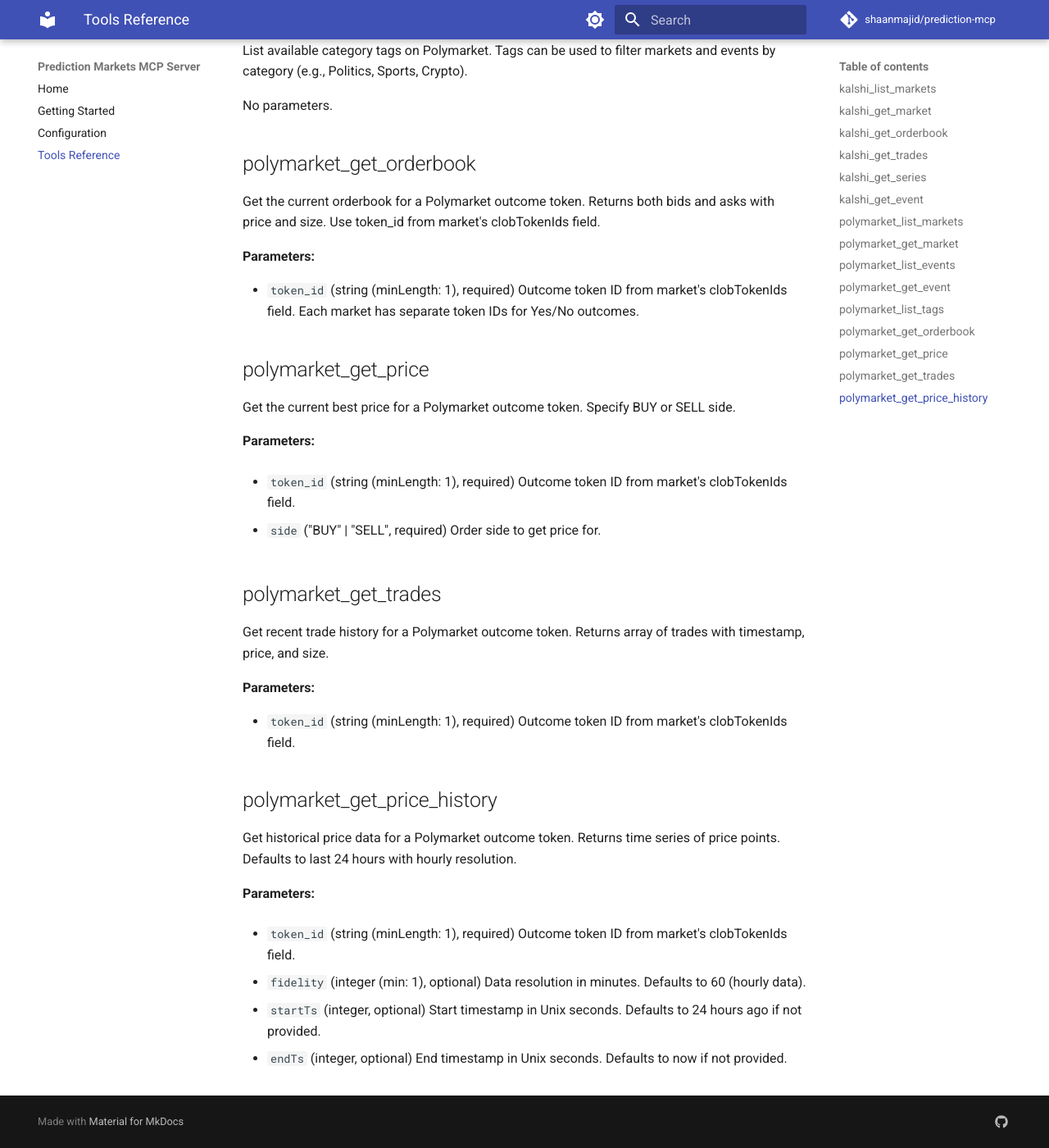
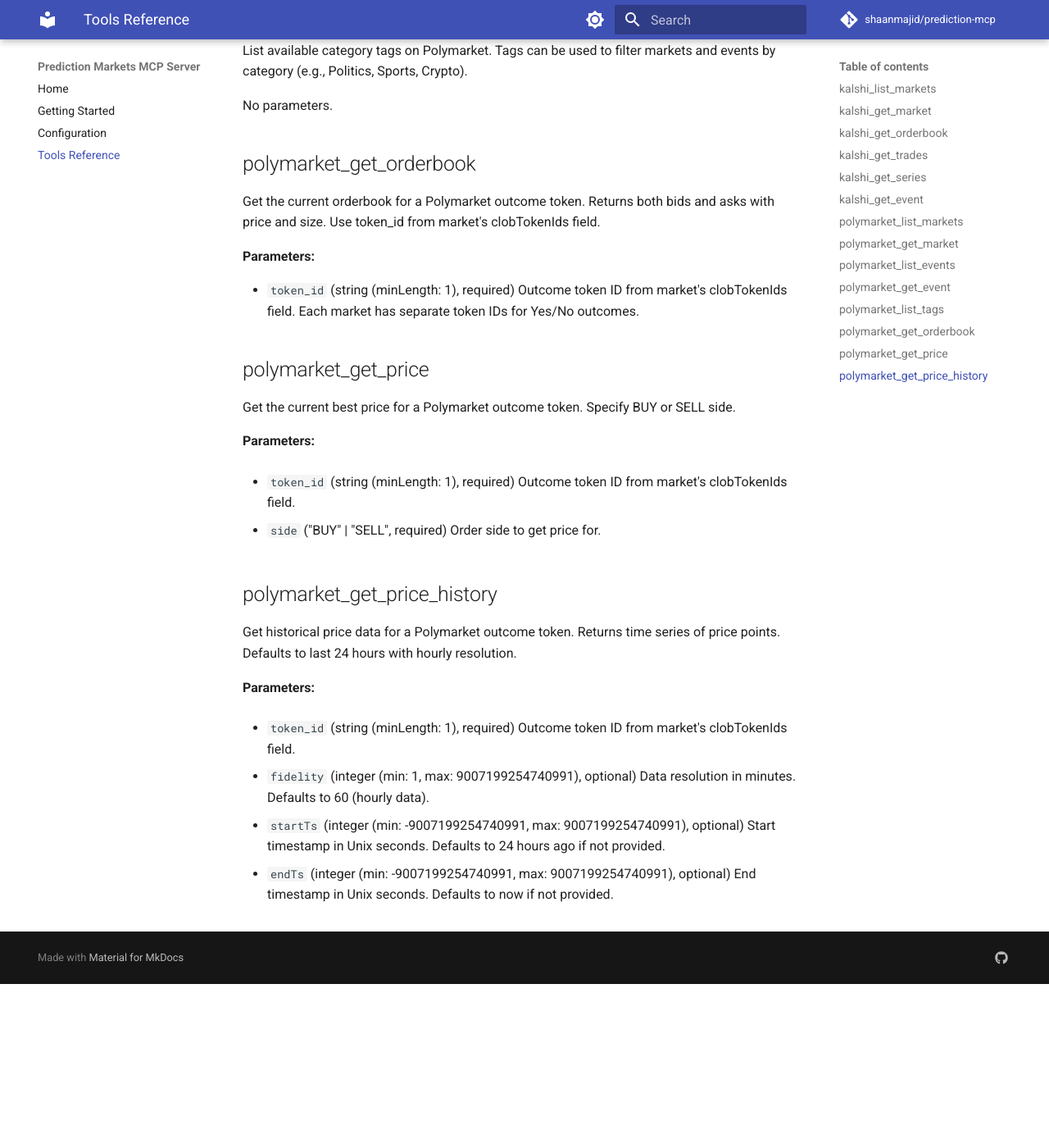
Before and after one commit to shaanmajid/prediction-mcp, an MkDocs documentation site: the page built from docs/tools/reference.md, in a window 1280 px wide and 1400 px high, scrolled down 3373 px. Shown: the whole window at 82% size. Built offline with MkDocs 1.6.1 and Material for MkDocs 9.7.7, drawn with Linux system fonts in a browser that asks for light colours; comment, search, counter and statistics services are not loaded; after the commit the page ends 4573 px from its top, so only the background shows below that; some of the changed text lies outside the part shown.

Commit message:
docs: regenerate after removing getTrades tool

```diff
--- a/docs/tools/reference.md
+++ b/docs/tools/reference.md
@@ -80,7 +80,7 @@ List available markets on Polymarket. Filter by status (open/closed) and categor
 - `limit` (integer (min: 1, max: 1000), optional)
   Maximum number of markets to return per page. Must be between 1 and 1000. Defaults to 100.
 
-- `offset` (integer (min: 0), optional)
+- `offset` (integer (min: 0, max: 9007199254740991), optional)
   Pagination offset. Use with limit for paging through results.
 
 - `tag_id` (string, optional)
@@ -107,7 +107,7 @@ List events on Polymarket. Events group related markets (e.g., '2024 Election' m
 - `limit` (integer (min: 1, max: 1000), optional)
   Maximum number of events to return per page. Must be between 1 and 1000. Defaults to 100.
 
-- `offset` (integer (min: 0), optional)
+- `offset` (integer (min: 0, max: 9007199254740991), optional)
   Pagination offset. Use with limit for paging through results.
 
 - `tag_id` (string, optional)
@@ -149,15 +149,6 @@ Get the current best price for a Polymarket outcome token. Specify BUY or SELL s
 - `side` ("BUY" | "SELL", required)
   Order side to get price for.
 
-## polymarket_get_trades
-
-Get recent trade history for a Polymarket outcome token. Returns array of trades with timestamp, price, and size.
-
-**Parameters:**
-
-- `token_id` (string (minLength: 1), required)
-  Outcome token ID from market's clobTokenIds field.
-
 ## polymarket_get_price_history
 
 Get historical price data for a Polymarket outcome token. Returns time series of price points. Defaults to last 24 hours with hourly resolution.
@@ -167,11 +158,11 @@ Get historical price data for a Polymarket outcome token. Returns time series of
 - `token_id` (string (minLength: 1), required)
   Outcome token ID from market's clobTokenIds field.
 
-- `fidelity` (integer (min: 1), optional)
+- `fidelity` (integer (min: 1, max: 9007199254740991), optional)
   Data resolution in minutes. Defaults to 60 (hourly data).
 
-- `startTs` (integer, optional)
+- `startTs` (integer (min: -9007199254740991, max: 9007199254740991), optional)
   Start timestamp in Unix seconds. Defaults to 24 hours ago if not provided.
 
-- `endTs` (integer, optional)
+- `endTs` (integer (min: -9007199254740991, max: 9007199254740991), optional)
   End timestamp in Unix seconds. Defaults to now if not provided.
```
Also changed, not shown: docs/index.md (+0 -1 lines).
